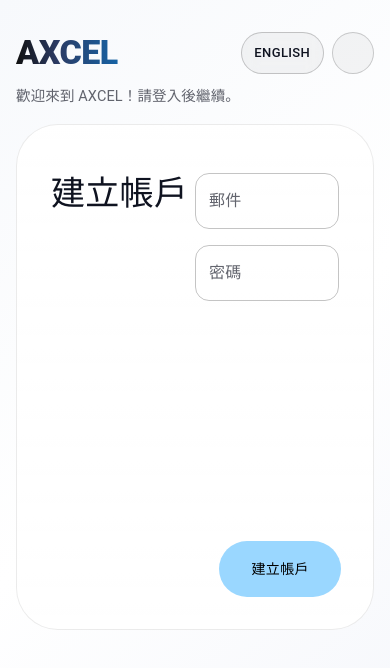
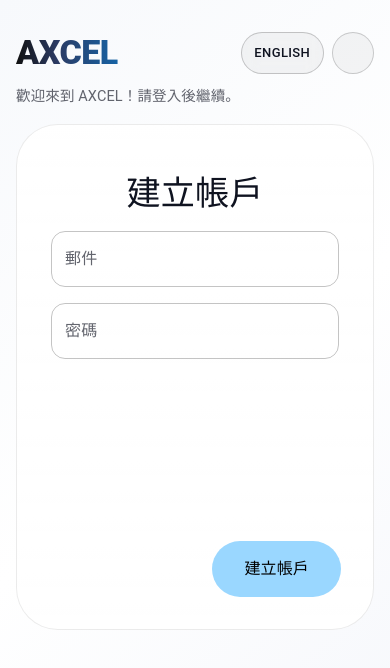
Before and after one commit to lc4490/axcel, a Next.js app: page /signup in a window 390 px wide. Shown: the top 668 px of the page. Built offline with nearby package versions, Linux system fonts and the light colour scheme; some icons are missing.

Commit message:
mobile login page changes

```diff
--- a/src/app/signin/page.tsx
+++ b/src/app/signin/page.tsx
@@ -236,11 +236,25 @@ export default function Login() {
                 pointerEvents: "none",
               }}
             />
-            <Stack display="flex" flexDirection={"row"} p={2}>
-              <Box width="50%">
+            <Stack
+              display="flex"
+              flexDirection={{ xs: "column", md: "row" }}
+              p={2}
+              gap={2}
+            >
+              <Box
+                width={{ xs: "100%", md: "50%" }}
+                display="flex"
+                justifyContent={{ xs: "center", md: "flex-start" }}
+              >
                 <Typography variant="h4">{tr("signIn")}</Typography>
               </Box>
-              <Box width="50%" display="flex" flexDirection={"column"} gap={2}>
+              <Box
+                width={{ xs: "100%", md: "50%" }}
+                display="flex"
+                flexDirection={"column"}
+                gap={2}
+              >
                 <TextField
                   variant="outlined"
                   label={tr("email")}
@@ -272,7 +286,9 @@ export default function Login() {
                       "&.Mui-disabled": { bgcolor: "#ccc", color: "#888" },
                     }}
                   >
-                    {tr("createAccount")}
+                    <Typography sx={{ textAlign: "center" }}>
+                      {tr("createAccount")}
+                    </Typography>
                   </Button>
                   <Button
                     href="/"
@@ -286,7 +302,9 @@ export default function Login() {
                       "&.Mui-disabled": { bgcolor: "#ccc", color: "#888" },
                     }}
                   >
-                    {tr("signIn")}
+                    <Typography sx={{ textAlign: "center" }}>
+                      {tr("signIn")}
+                    </Typography>
                   </Button>
                 </Box>
               </Box>
--- a/src/app/signup/page.tsx
+++ b/src/app/signup/page.tsx
@@ -236,11 +236,25 @@ export default function Login() {
                 pointerEvents: "none",
               }}
             />
-            <Stack display="flex" flexDirection={"row"} p={2}>
-              <Box width="50%">
+            <Stack
+              display="flex"
+              flexDirection={{ xs: "column", md: "row" }}
+              p={2}
+              gap={2}
+            >
+              <Box
+                width={{ xs: "100%", md: "50%" }}
+                display="flex"
+                justifyContent={{ xs: "center", md: "flex-start" }}
+              >
                 <Typography variant="h4">{tr("createAccount")}</Typography>
               </Box>
-              <Box width="50%" display="flex" flexDirection={"column"} gap={2}>
+              <Box
+                width={{ xs: "100%", md: "50%" }}
+                display="flex"
+                flexDirection={"column"}
+                gap={2}
+              >
                 <TextField
                   variant="outlined"
                   label={tr("email")}
@@ -272,7 +286,9 @@ export default function Login() {
                       "&.Mui-disabled": { bgcolor: "#ccc", color: "#888" },
                     }}
                   >
-                    {tr("createAccount")}
+                    <Typography sx={{ textAlign: "center" }}>
+                      {tr("createAccount")}
+                    </Typography>
                   </Button>
                 </Box>
               </Box>
```
